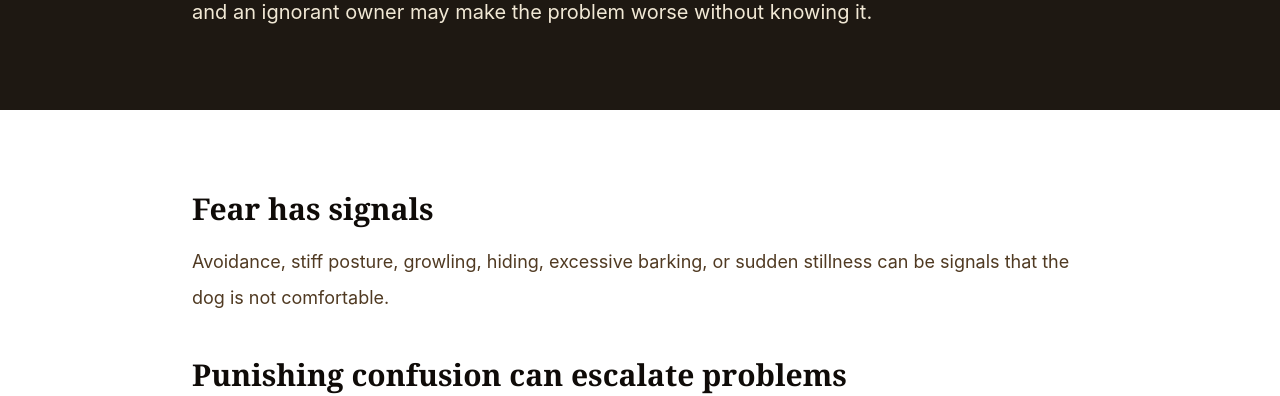
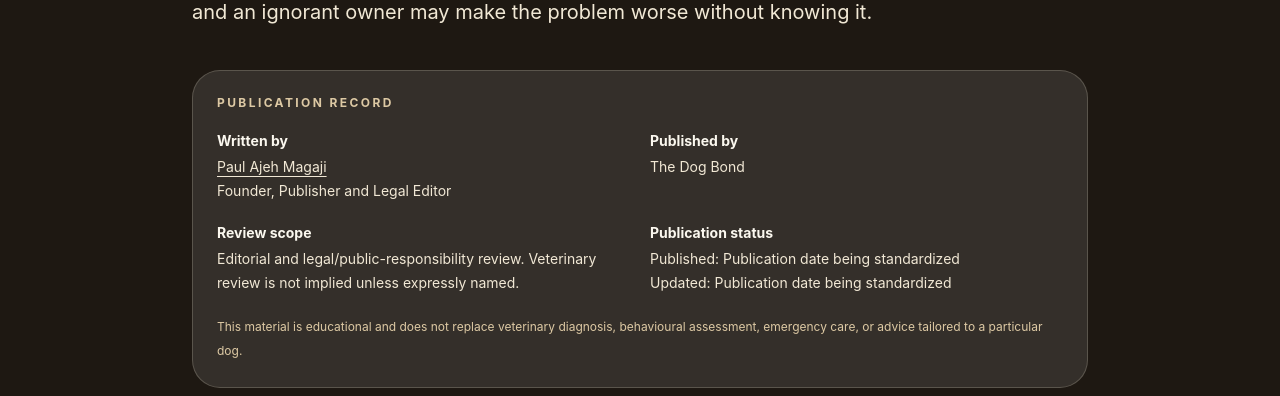
Before and after one commit to godwillmakeaday/the-dog-bond, a Next.js app: page /articles/dog-fear-aggression-human-ignorance in a window 1280 px wide. Shown: the part 429-825 px from the top of the page. Built offline with nearby package versions, Linux system fonts and the light colour scheme; no server answers.

Commit message:
Authority: wire trust panel and article schema

```diff
--- a/app/articles/[slug]/page.tsx
+++ b/app/articles/[slug]/page.tsx
@@ -1,5 +1,7 @@
 import type { Metadata } from "next";
 import { notFound } from "next/navigation";
+import { ArticleAuthority } from "@/components/ArticleAuthority";
+import { ArticleJsonLd } from "@/components/ArticleJsonLd";
 import { Footer } from "@/components/Footer";
 import { Header } from "@/components/Header";
 import { ReadinessBriefCTA } from "@/components/ReadinessBriefCTA";
@@ -41,6 +43,13 @@ export default async function ArticleBriefPage(props: { params: Promise<{ slug:
   return (
     <main>
       <Header />
+      <ArticleJsonLd
+        title={article.title}
+        description={article.excerpt}
+        pathname={`/articles/${article.slug}`}
+        publishedAt={article.publishedAt}
+        updatedAt={article.updatedAt}
+      />
       <article>
         <section className="bg-earth-900 px-5 py-20 text-earth-50 lg:px-8">
           <div className="mx-auto max-w-4xl">
@@ -50,6 +59,10 @@ export default async function ArticleBriefPage(props: { params: Promise<{ slug:
             </div>
             <h1 className="mt-8 font-display text-5xl font-semibold leading-[0.98] tracking-[-0.04em] md:text-7xl">{article.title}</h1>
             <p className="mt-7 text-xl leading-9 text-earth-100">{article.intro}</p>
+            <ArticleAuthority
+              publishedAt={article.publishedAt}
+              updatedAt={article.updatedAt}
+            />
           </div>
         </section>
 
```
